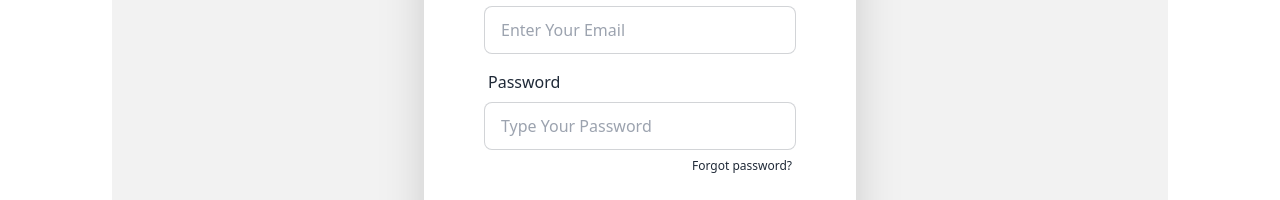
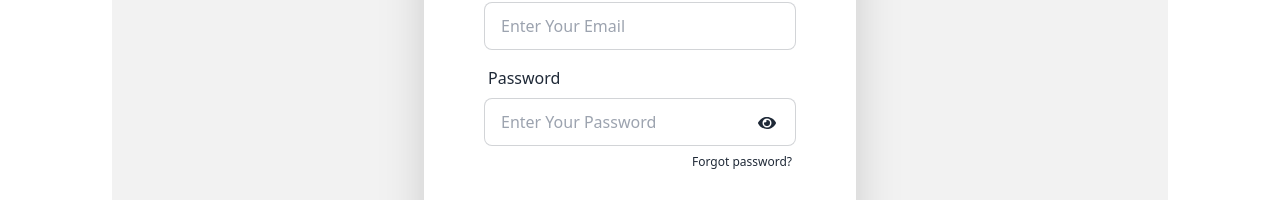
Before and after one commit to Shahidulllah/real-estate-housing-service, a React (Vite) app: page /login in a window 1280 px wide. Shown: the part 316-516 px from the top of the page. Built offline with nearby package versions, Linux system fonts and the light colour scheme.

Commit message:
Login page done

```diff
--- a/src/Components/Login/Login.jsx
+++ b/src/Components/Login/Login.jsx
@@ -1,7 +1,36 @@
-import { FaGithub, FaGoogle } from "react-icons/fa";
+import { signInWithEmailAndPassword } from "firebase/auth";
+import { FaEye, FaEyeSlash, FaGithub, FaGoogle } from "react-icons/fa";
 import { Link } from "react-router-dom";
+import Auth from "../../Firebase/firebase.config";
+import { ToastContainer, toast } from 'react-toastify';
+import 'react-toastify/dist/ReactToastify.css';
+import { useState } from "react";
+
 const Login = () => {
+  const [loginError, setLoginError] = useState('');
+  const [loginSuccess, setLoginSuccess] = useState('');
+  const [showPassword, setShowPassword] = useState(false);
 
+  const handleLogin = e => {
+    e.preventDefault();
+    const email = e.target.email.value;
+    const password = e.target.password.value;
+    console.log(email, password, 'login submit');
+    setLoginError('');
+    setLoginSuccess('');
+
+    // Login authentication
+    signInWithEmailAndPassword(Auth, email, password)
+      .then(result => {
+        console.log(result.user);
+        setLoginSuccess("Login Successfull..!")
+        toast('You have Logged in Successfully..!')
+      })
+      .catch(error => {
+        console.log(error.message);
+        setLoginError('Email and Password is not correct..!');
+      })
+  }
   return (
     <div>
       <div className="min-h-screen bg-base-200 mb-3 mt-7 flex flex-col justify-center items-center rounded-2xl w-full">
@@ -9,28 +38,41 @@ const Login = () => {
           <div className="shadow-2xl bg-base-100 p-7 rounded-xl">
             <h1 className="text-center text-2xl font-bold">Please Login</h1>
 
-            <form className="card-body">
+            <form onSubmit={handleLogin} className="card-body">
               <div className="form-control">
                 <label className="label ">
                   <span>Email</span>
                 </label>
-                <input type="email" placeholder="Enter Your Email" className="input input-bordered" required />
+                <input type="email" name='email' placeholder="Enter Your Email" className="input input-bordered" required />
               </div>
               <div className="form-control">
                 <label className="label">
                   <span>Password</span>
                 </label>
-                <input type="password" placeholder="Type Your Password" className="input input-bordered" required />
+                <div className="relative form-control">
+                  <input type={showPassword ? "text" : "password"} name='password' placeholder="Enter Your Password" className="input input-bordered" required />
+                  <span className="absolute right-5 top-4 text-lg" onClick={() => setShowPassword(!showPassword)}>
+                    {showPassword ? <FaEyeSlash></FaEyeSlash> : <FaEye></FaEye>}
+                  </span>
+                </div>
                 <div className="flex justify-end">
                   <label className="label">
                     <a href="#" className="label-text-alt link link-hover">Forgot password?</a>
                   </label>
                 </div>
               </div>
+
+              {
+                loginError && <p className="mt-2 text-red-600  ">{loginError}</p>
+              }
+              {
+                loginSuccess && <p className="mt-2  text-green-600 ">{loginSuccess}</p>
+              }
               <div className="form-control mt-6">
-                <button className="btn btn-primary font-bold">Login</button>
+                <button type="submit" className="btn btn-primary font-bold">Login</button>
               </div>
 
+              <ToastContainer></ToastContainer>
               {/* Other Option to log in */}
               <div className="mt-8 text-center">
                 <hr />
--- a/src/Components/Login/Register.jsx
+++ b/src/Components/Login/Register.jsx
@@ -114,7 +114,7 @@ const Register = () => {
                 error && <p className="mt-2 text-red-600  ">{error}</p>
               }
               {
-                success && <p className="mt-2  text-green-600 ">{success}</p>
+                success && <p className="mt-2  text-green-800 ">{success}</p>
               }
               <ToastContainer></ToastContainer>
 
```
Lines whose indentation alone changed are shown as unchanged.
